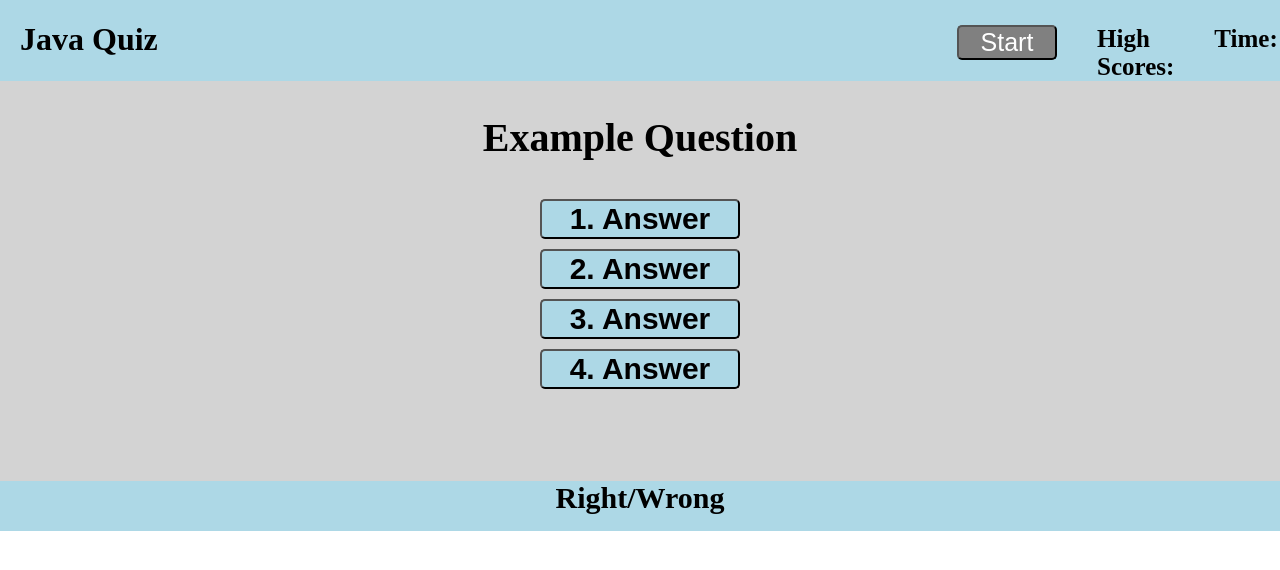
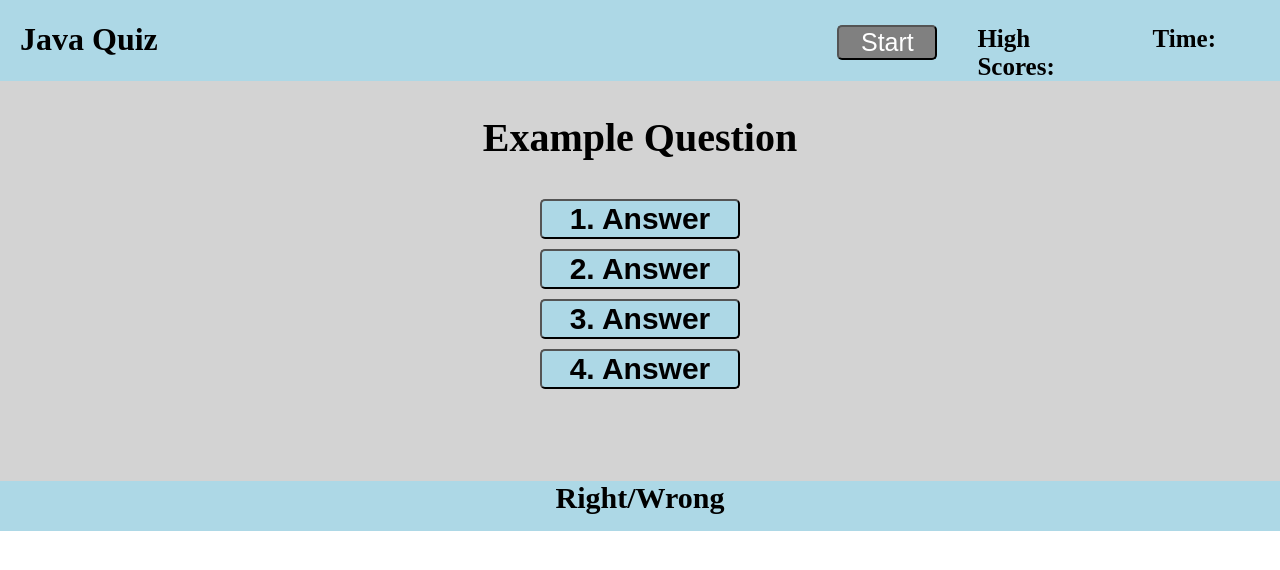
Before and after one commit to Frostquill/code-quiz, a plain HTML site: page index.html in a window 1280 px wide. Drawn offline with Linux system fonts and the light colour scheme.

```diff
--- a/assets/css/style.css
+++ b/assets/css/style.css
@@ -15,7 +15,7 @@ body {
     display:flex;
     list-style-type:none;
     justify-content:space-between;
-    width:25%;
+    width:35%;
     margin-top:25px;
 
 
--- a/assets/js/quiz.js
+++ b/assets/js/quiz.js
@@ -0,0 +1 @@
+alert("test window")
```
Also changed, not shown: index.html (+2 -0 lines).
